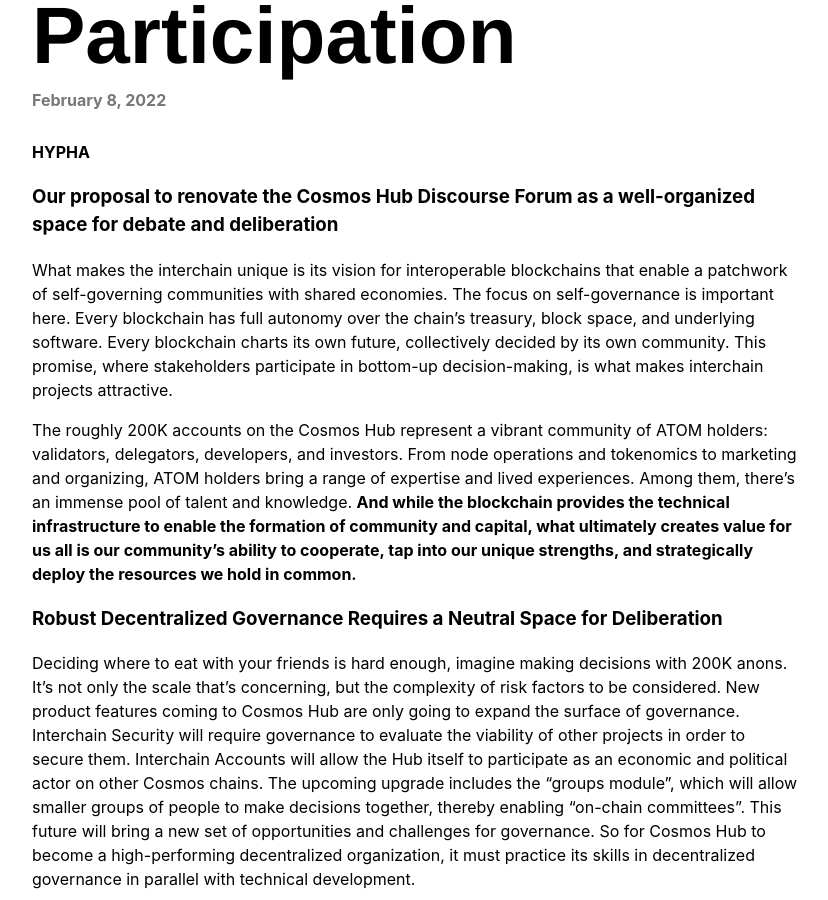
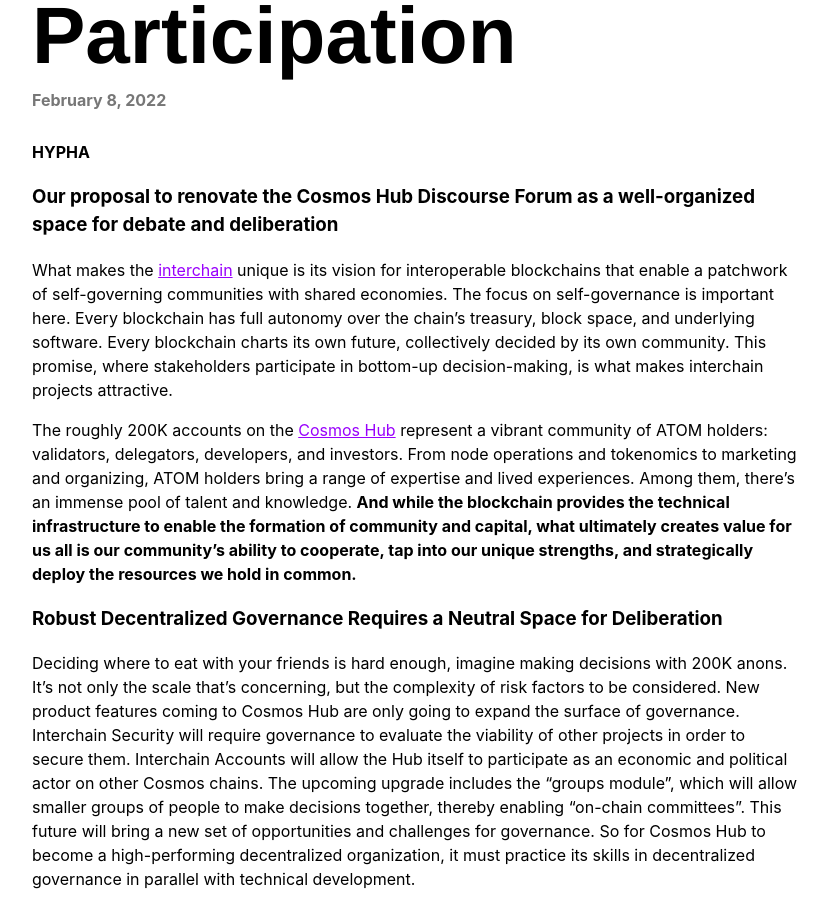
Before and after one commit to hyphacoop/hypha.coop, a Jekyll site: the page built from _posts/2022-02-08-decentralized-governance-cosmos.md, in a window 1280 px wide and 900 px high, scrolled down 341 px. Shown: the whole window, without its empty margins (32-860 px from the left). Built offline with Jekyll 4.4.1, drawn with Linux system fonts in a browser that asks for light colours; some of the changed lines change nothing that is shown.

Commit message:
add links

```diff
--- a/_posts/2022-02-08-decentralized-governance-cosmos.md
+++ b/_posts/2022-02-08-decentralized-governance-cosmos.md
@@ -8,9 +8,9 @@
 
 ### {{ page.excerpt }}
 
-What makes the interchain unique is its vision for interoperable blockchains that enable a patchwork of self-governing communities with shared economies. The focus on self-governance is important here. Every blockchain has full autonomy over the chain’s treasury, block space, and underlying software. Every blockchain charts its own future, collectively decided by its own community. This promise, where stakeholders participate in bottom-up decision-making, is what makes interchain projects attractive.
+What makes the [interchain](https://cosmos.network) unique is its vision for interoperable blockchains that enable a patchwork of self-governing communities with shared economies. The focus on self-governance is important here. Every blockchain has full autonomy over the chain’s treasury, block space, and underlying software. Every blockchain charts its own future, collectively decided by its own community. This promise, where stakeholders participate in bottom-up decision-making, is what makes interchain projects attractive.
 
-The roughly 200K accounts on the Cosmos Hub represent a vibrant community of ATOM holders: validators, delegators, developers, and investors. From node operations and tokenomics to marketing and organizing, ATOM holders bring a range of expertise and lived experiences. Among them, there’s an immense pool of talent and knowledge. **And while the blockchain provides the technical infrastructure to enable the formation of community and capital, what ultimately creates value for us all is our community’s ability to cooperate, tap into our unique strengths, and strategically deploy the resources we hold in common.**
+The roughly 200K accounts on the [Cosmos Hub](https://hub.cosmos.network/main/hub-overview/overview.html) represent a vibrant community of ATOM holders: validators, delegators, developers, and investors. From node operations and tokenomics to marketing and organizing, ATOM holders bring a range of expertise and lived experiences. Among them, there’s an immense pool of talent and knowledge. **And while the blockchain provides the technical infrastructure to enable the formation of community and capital, what ultimately creates value for us all is our community’s ability to cooperate, tap into our unique strengths, and strategically deploy the resources we hold in common.**
 
 ### Robust Decentralized Governance Requires a Neutral Space for Deliberation
 
```
